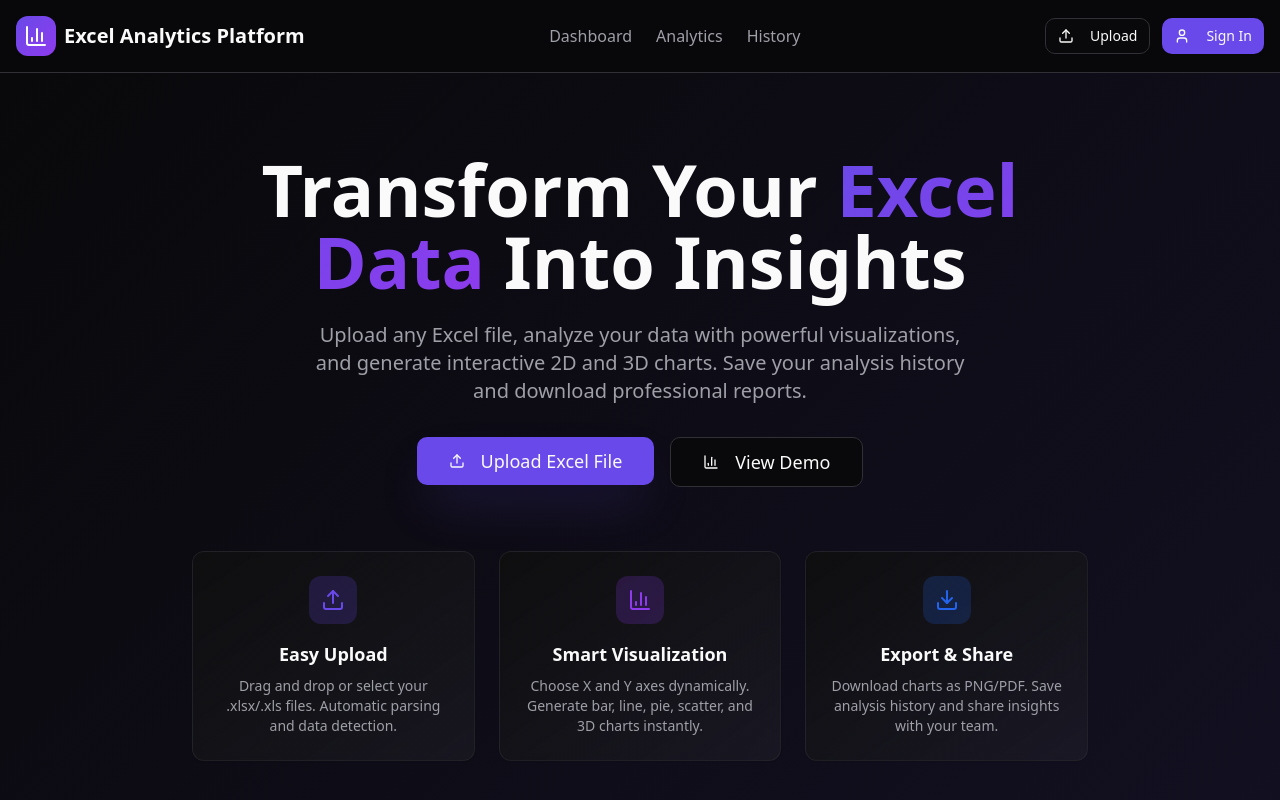
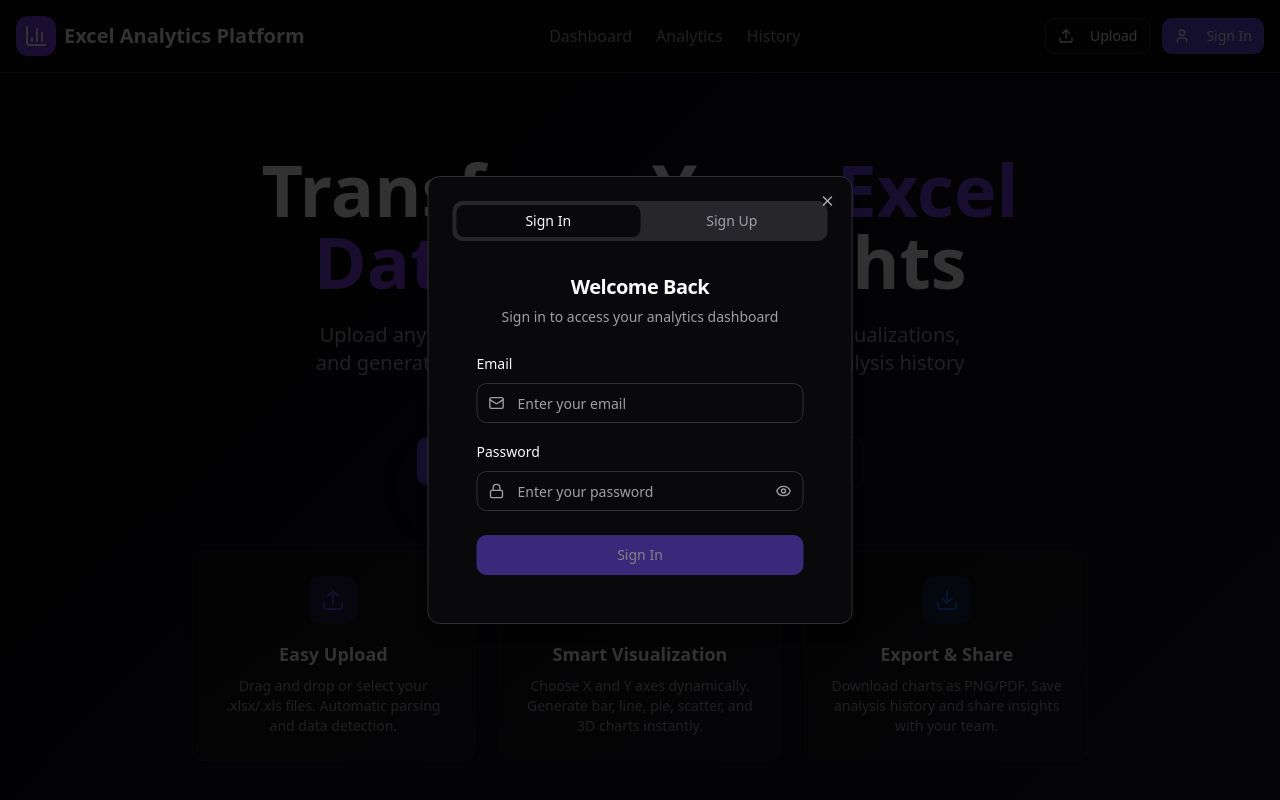
Before and after one commit to Roshan-ui194/web-forge-your-story, a React (Vite) app: page / in a window 1280 px wide. Both pictures are taken after a click on the button "Sign In". Shown: the top 800 px of the page. Built offline with nearby package versions, Linux system fonts and the light colour scheme.

Commit message:
Fix sign in and sign up

```diff
--- /dev/null
+++ b/src/components/AuthDialog.tsx
@@ -0,0 +1,221 @@
+import { useState } from "react";
+import { Button } from "@/components/ui/button";
+import { Input } from "@/components/ui/input";
+import { Label } from "@/components/ui/label";
+import { Card, CardContent, CardDescription, CardFooter, CardHeader, CardTitle } from "@/components/ui/card";
+import { Tabs, TabsContent, TabsList, TabsTrigger } from "@/components/ui/tabs";
+import { Dialog, DialogContent, DialogTrigger } from "@/components/ui/dialog";
+import { User, Mail, Lock, Eye, EyeOff } from "lucide-react";
+import { toast } from "sonner";
+
+export const AuthDialog = () => {
+  const [showPassword, setShowPassword] = useState(false);
+  const [isLoading, setIsLoading] = useState(false);
+  const [formData, setFormData] = useState({
+    email: "",
+    password: "",
+    name: "",
+    confirmPassword: ""
+  });
+
+  const handleInputChange = (field: string, value: string) => {
+    setFormData(prev => ({ ...prev, [field]: value }));
+  };
+
+  const handleSignIn = async () => {
+    console.log("Sign in attempt:", formData.email);
+    setIsLoading(true);
+    // Simulate API call
+    setTimeout(() => {
+      setIsLoading(false);
+      toast.success("Welcome back! Sign in successful.");
+    }, 1500);
+  };
+
+  const handleSignUp = async () => {
+    console.log("Sign up attempt:", formData.email);
+    if (formData.password !== formData.confirmPassword) {
+      toast.error("Passwords don't match!");
+      return;
+    }
+    setIsLoading(true);
+    // Simulate API call
+    setTimeout(() => {
+      setIsLoading(false);
+      toast.success("Account created successfully! Welcome to Excel Analytics Platform.");
+    }, 1500);
+  };
+
+  return (
+    <Dialog>
+      <DialogTrigger asChild>
+        <Button size="sm">
+          <User className="w-4 h-4 mr-2" />
+          Sign In
+        </Button>
+      </DialogTrigger>
+      <DialogContent className="sm:max-w-[425px] bg-card border-border">
+        <Tabs defaultValue="signin" className="w-full">
+          <TabsList className="grid w-full grid-cols-2">
+            <TabsTrigger value="signin">Sign In</TabsTrigger>
+            <TabsTrigger value="signup">Sign Up</TabsTrigger>
+          </TabsList>
+
+          <TabsContent value="signin">
+            <Card className="border-0 shadow-none">
+              <CardHeader className="text-center">
+                <CardTitle className="text-xl">Welcome Back</CardTitle>
+                <CardDescription>
+                  Sign in to access your analytics dashboard
+                </CardDescription>
+              </CardHeader>
+              <CardContent className="space-y-4">
+                <div className="space-y-2">
+                  <Label htmlFor="signin-email">Email</Label>
+                  <div className="relative">
+                    <Mail className="absolute left-3 top-1/2 transform -translate-y-1/2 w-4 h-4 text-muted-foreground" />
+                    <Input
+                      id="signin-email"
+                      type="email"
+                      placeholder="Enter your email"
+                      className="pl-10"
+                      value={formData.email}
+                      onChange={(e) => handleInputChange("email", e.target.value)}
+                    />
+                  </div>
+                </div>
+                <div className="space-y-2">
+                  <Label htmlFor="signin-password">Password</Label>
+                  <div className="relative">
+                    <Lock className="absolute left-3 top-1/2 transform -translate-y-1/2 w-4 h-4 text-muted-foreground" />
+                    <Input
+                      id="signin-password"
+                      type={showPassword ? "text" : "password"}
+                      placeholder="Enter your password"
+                      className="pl-10 pr-10"
+                      value={formData.password}
+                      onChange={(e) => handleInputChange("password", e.target.value)}
+                    />
+                    <Button
+                      type="button"
+                      variant="ghost"
+                      size="sm"
+                      className="absolute right-0 top-0 h-full px-3 py-2 hover:bg-transparent"
+                      onClick={() => setShowPassword(!showPassword)}
+                    >
+                      {showPassword ? (
+                        <EyeOff className="h-4 w-4 text-muted-foreground" />
+                      ) : (
+                        <Eye className="h-4 w-4 text-muted-foreground" />
+                      )}
+                    </Button>
+                  </div>
+                </div>
+              </CardContent>
+              <CardFooter>
+                <Button
+                  className="w-full"
+                  onClick={handleSignIn}
+                  disabled={isLoading || !formData.email || !formData.password}
+                >
+                  {isLoading ? "Signing in..." : "Sign In"}
+                </Button>
+              </CardFooter>
+            </Card>
+          </TabsContent>
+
+          <TabsContent value="signup">
+            <Card className="border-0 shadow-none">
+              <CardHeader className="text-center">
+                <CardTitle className="text-xl">Create Account</CardTitle>
+                <CardDescription>
+                  Join Excel Analytics Platform today
+                </CardDescription>
+              </CardHeader>
+              <CardContent className="space-y-4">
+                <div className="space-y-2">
+                  <Label htmlFor="signup-name">Full Name</Label>
+                  <div className="relative">
+                    <User className="absolute left-3 top-1/2 transform -translate-y-1/2 w-4 h-4 text-muted-foreground" />
+                    <Input
+                      id="signup-name"
+                      type="text"
+                      placeholder="Enter your full name"
+                      className="pl-10"
+                      value={formData.name}
+                      onChange={(e) => handleInputChange("name", e.target.value)}
+                    />
+                  </div>
+                </div>
+                <div className="space-y-2">
+                  <Label htmlFor="signup-email">Email</Label>
+                  <div className="relative">
+                    <Mail className="absolute left-3 top-1/2 transform -translate-y-1/2 w-4 h-4 text-muted-foreground" />
+                    <Input
+                      id="signup-email"
+                      type="email"
+                      placeholder="Enter your email"
+                      className="pl-10"
+                      value={formData.email}
+                      onChange={(e) => handleInputChange("email", e.target.value)}
+                    />
+                  </div>
+                </div>
+                <div className="space-y-2">
+                  <Label htmlFor="signup-password">Password</Label>
+                  <div className="relative">
+                    <Lock className="absolute left-3 top-1/2 transform -translate-y-1/2 w-4 h-4 text-muted-foreground" />
+                    <Input
+                      id="signup-password"
+                      type={showPassword ? "text" : "password"}
+                      placeholder="Create a password"
+                      className="pl-10 pr-10"
+                      value={formData.password}
+                      onChange={(e) => handleInputChange("password", e.target.value)}
+                    />
+                    <Button
+                      type="button"
+                      variant="ghost"
+                      size="sm"
+                      className="absolute right-0 top-0 h-full px-3 py-2 hover:bg-transparent"
+                      onClick={() => setShowPassword(!showPassword)}
+                    >
+                      {showPassword ? (
+                        <EyeOff className="h-4 w-4 text-muted-foreground" />
+                      ) : (
+                        <Eye className="h-4 w-4 text-muted-foreground" />
+                      )}
+                    </Button>
+                  </div>
+                </div>
+                <div className="space-y-2">
+                  <Label htmlFor="signup-confirm">Confirm Password</Label>
+                  <div className="relative">
+                    <Lock className="absolute left-3 top-1/2 transform -translate-y-1/2 w-4 h-4 text-muted-foreground" />
+                    <Input
+                      id="signup-confirm"
+                      type="password"
+                      placeholder="Confirm your password"
+                      className="pl-10"
+                      value={formData.confirmPassword}
+                      onChange={(e) => handleInputChange("confirmPassword", e.target.value)}
+                    />
+                  </div>
+                </div>
+              </CardContent>
+              <CardFooter>
+                <Button
+                  className="w-full"
+                  onClick={handleSignUp}
+                  disabled={isLoading || !formData.email || !formData.password || !formData.name}
+                >
+                  {isLoading ? "Creating account..." : "Create Account"}
+                </Button>
+              </CardFooter>
+            </Card>
+          </TabsContent>
+        </Tabs>
+      </DialogContent>
+    </Dialog>
+  );
+};
--- a/src/components/FileUpload.tsx
+++ b/src/components/FileUpload.tsx
@@ -26,10 +26,12 @@ export const FileUpload = ({ onFileUpload }: FileUploadProps) => {
     e.preventDefault();
     e.stopPropagation();
     setDragActive(false);
+    console.log("Drop event triggered");
 
     if (e.dataTransfer.files && e.dataTransfer.files[0]) {
       const file = e.dataTransfer.files[0];
-      if (file.name.endsWith('.xlsx') || file.name.endsWith('.xls')) {
+      console.log("File dropped:", file.name, file.type);
+      if (file.name.endsWith('.xlsx') || file.name.endsWith('.xls') || file.type.includes('spreadsheet')) {
         setUploadedFile(file);
         onFileUpload?.(file);
         toast.success("File uploaded successfully!");
@@ -40,9 +42,11 @@ export const FileUpload = ({ onFileUpload }: FileUploadProps) => {
   }, [onFileUpload]);
 
   const handleFileInput = useCallback((e: React.ChangeEvent<HTMLInputElement>) => {
+    console.log("File input triggered");
     if (e.target.files && e.target.files[0]) {
       const file = e.target.files[0];
-      if (file.name.endsWith('.xlsx') || file.name.endsWith('.xls')) {
+      console.log("File selected:", file.name, file.type);
+      if (file.name.endsWith('.xlsx') || file.name.endsWith('.xls') || file.type.includes('spreadsheet')) {
         setUploadedFile(file);
         onFileUpload?.(file);
         toast.success("File uploaded successfully!");
--- a/src/components/Header.tsx
+++ b/src/components/Header.tsx
@@ -1,5 +1,6 @@
 import { Button } from "@/components/ui/button";
-import { BarChart3, Upload, User } from "lucide-react";
+import { BarChart3, Upload } from "lucide-react";
+import { AuthDialog } from "./AuthDialog";
 
 export const Header = () => {
   return (
@@ -29,10 +30,7 @@ export const Header = () => {
             <Upload className="w-4 h-4 mr-2" />
             Upload
           </Button>
-          <Button size="sm">
-            <User className="w-4 h-4 mr-2" />
-            Sign In
-          </Button>
+          <AuthDialog />
         </div>
       </div>
     </header>
```
